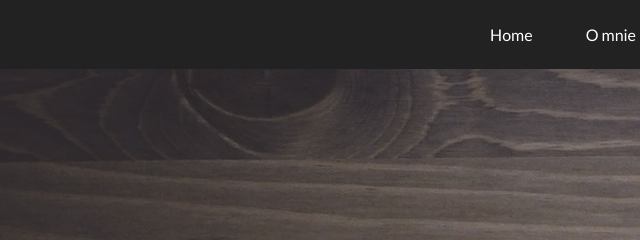
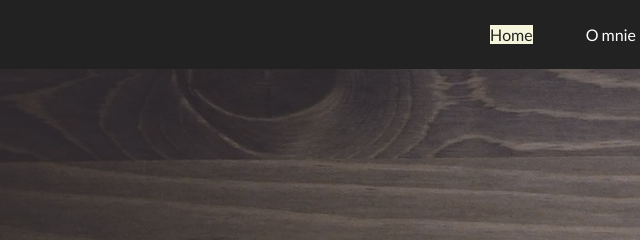
Before and after one commit to mikello88/strona-css, a plain HTML site: page index.html in a window 1280 px wide. In both pictures the pointer is over the link "Home". Shown: the top 240 px of the page, 42-682 px from the left. Drawn offline with Linux system fonts and the light colour scheme.

Commit message:
dodano hoover

```diff
--- a/css/style.css
+++ b/css/style.css
@@ -19,7 +19,12 @@ body {
   margin: 0;
 }
 
-#menu .menu-item a{
+#menu .menu-item a {
   text-decoration: none;
   color: #fff;
 }
+
+#menu .menu-item a:hover{
+    color: #222;
+    background-color: beige;
+}
```
